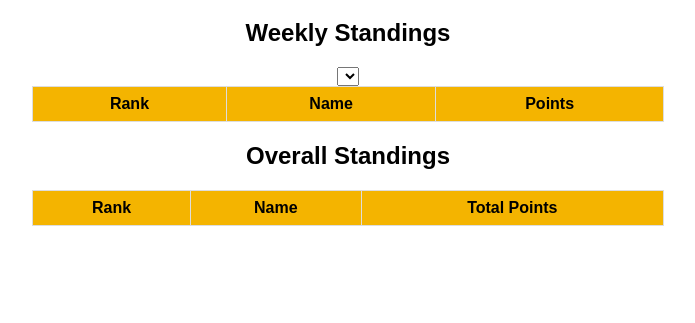
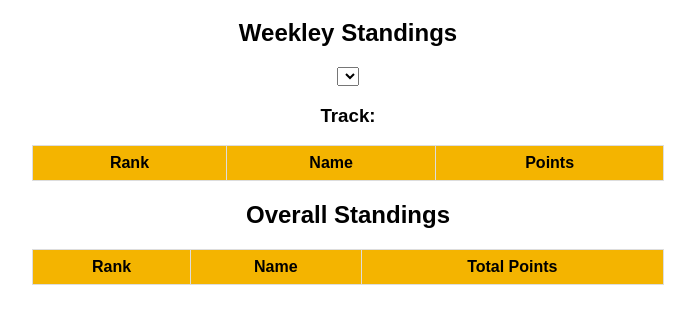
Before and after one commit to nothinbutnet31/NASCAR2025, a plain HTML site: page index.html in a window 1280 px wide. Shown: the part 61-384 px from the top of the page, without its empty margins (292-987 px from the left). Drawn offline with Linux system fonts and the light colour scheme.

Commit message:
Update index.html

```diff
--- a/index.html
+++ b/index.html
@@ -9,14 +9,15 @@
 <body>
     <h1>Fantasy NASCAR Standings</h1>
 
-    <h2>Weekly Standings</h2>
-    <select id="weekSelector"></select>
-    <table id="weeklyTable">
-        <thead>
-            <tr><th>Rank</th><th>Name</th><th>Points</th></tr>
-        </thead>
-        <tbody></tbody>
-    </table>
+    <h2> Weekley Standings</h2>
+<select id="trackSelector"></select>
+<h3 id="trackInfo">Track: </h3>
+<table id="trackTable">
+    <thead>
+        <tr><th>Rank</th><th>Name</th><th>Points</th></tr>
+    </thead>
+    <tbody></tbody>
+</table>
 
     <h2>Overall Standings</h2>
     <table id="overallTable">
```
